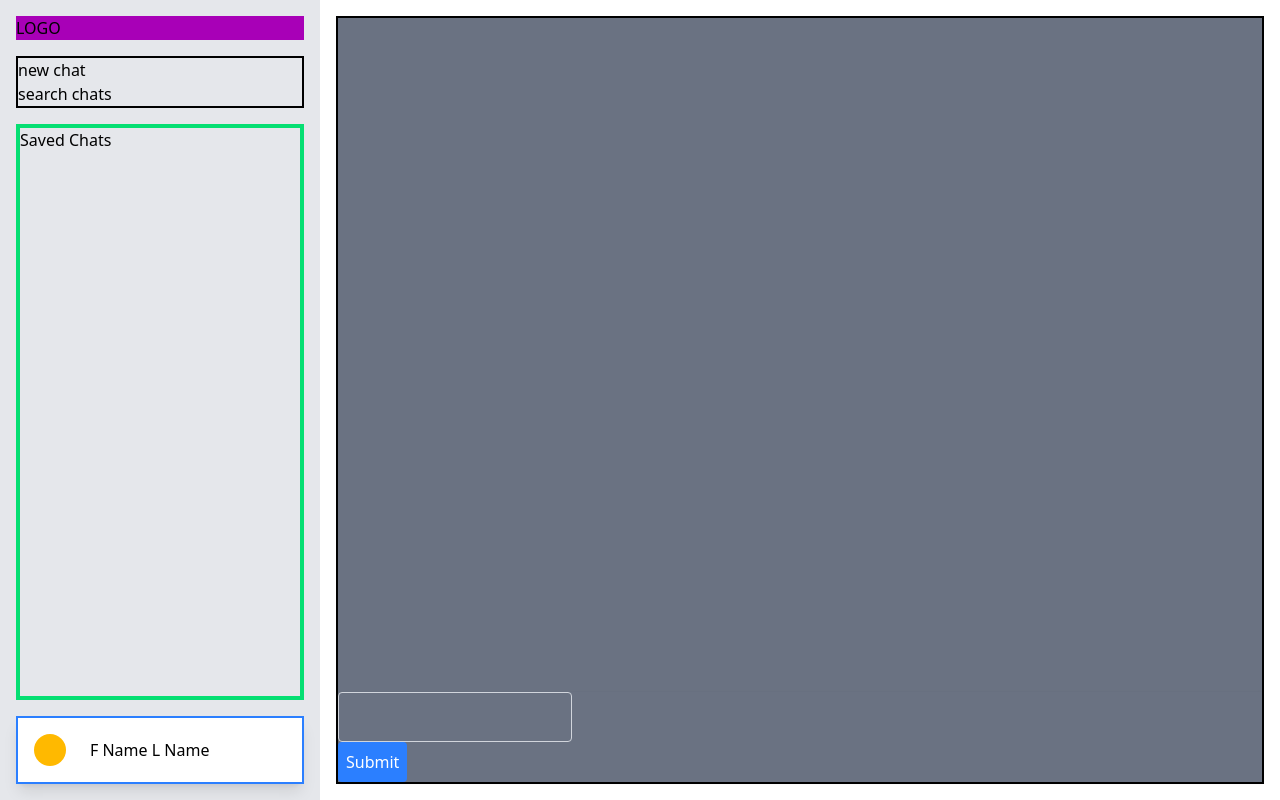
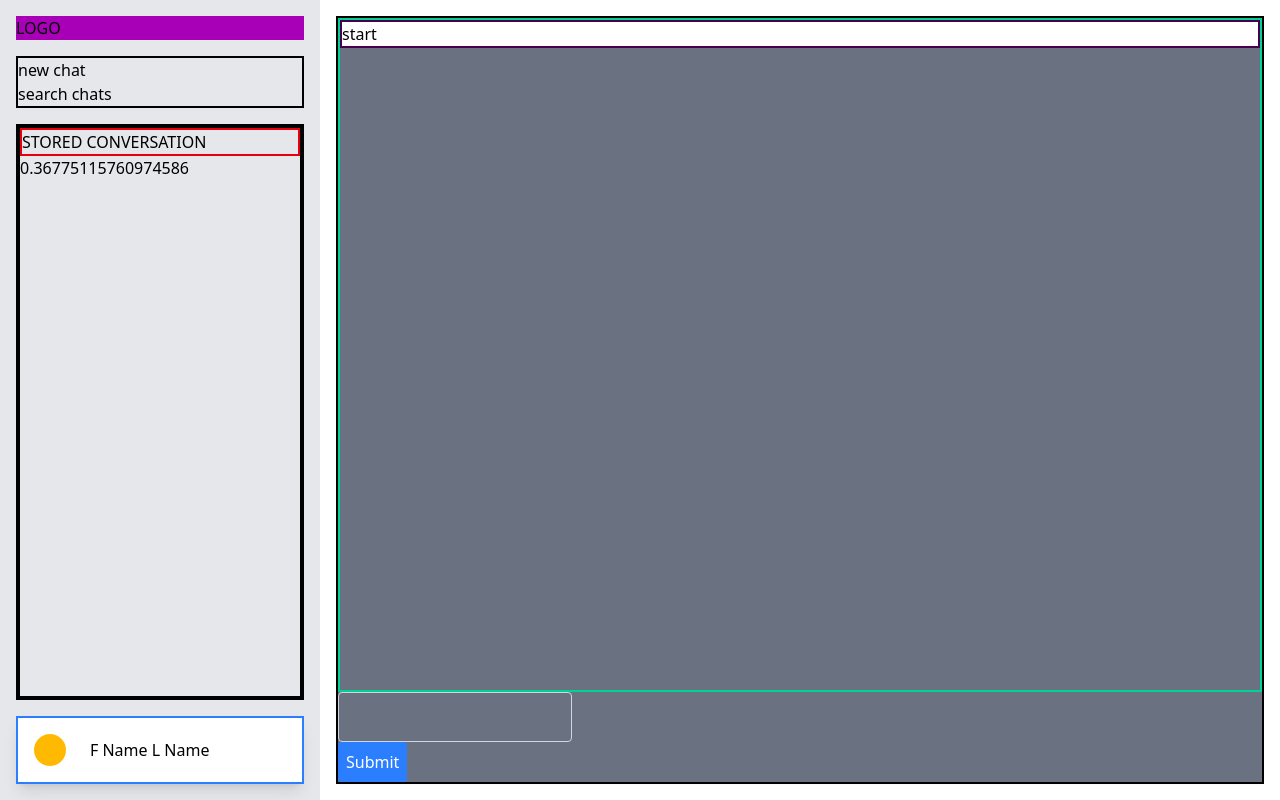
Before and after one commit to jcarballido/sa_chat, a React (Vite) app in the folder ui/: page / in a window 1280 px wide. Both pictures are taken after a click on the button "Submit". Built offline with nearby package versions, Linux system fonts and the light colour scheme; no server answers.

Commit message:
Added handlers to switch between conversations and start new ones

```diff
--- a/ui/src/app/App.tsx
+++ b/ui/src/app/App.tsx
@@ -1,10 +1,21 @@
 import BottomFixedUserComponent from "../features/chat/BottomFixedUserComponent";
 import ScrollingContainer from "../features/chat/ScrollingContainer";
+import StoredConversations from "../features/chat/StoredConversations";
+import { useMessageStore } from "../stores/message.store";
 
 export interface FullPageContainerProps {
   children?: React.ReactNode;
 }
 const App: React.FC<FullPageContainerProps> = () => {
+
+  const messageStore = useMessageStore()
+  const { setActiveConversation } = messageStore
+
+  const newChat = () => {
+    console.log("NEW CHAT STARTED")
+    setActiveConversation(null)
+  }
+
   return (
     <div className="flex h-screen w-screen">
       <aside className="w-1/4 max-w-sm bg-gray-200 p-4 flex flex-col gap-4">
@@ -12,11 +23,12 @@ const App: React.FC<FullPageContainerProps> = () => {
           LOGO
         </div>
         <div className="border-2 flex-col ">
-          <div>new chat</div>
+          <div onClick={newChat}>new chat</div>
           <div>search chats</div>
         </div>
-        <div className="grow border-4 border-green-400">
-          Saved Chats
+        <div className="grow border-4 border-black">
+          <h1 className="border-2 border-red-600">STORED CONVERSATION</h1>
+          <StoredConversations />
         </div>
         <BottomFixedUserComponent />
       </aside>
--- a/ui/src/features/chat/ScrollingContainer.tsx
+++ b/ui/src/features/chat/ScrollingContainer.tsx
@@ -1,20 +1,37 @@
-import React from 'react';
+import { useMessageStore } from '../../stores/message.store';
 import TextInputContainer from './TextInputContainer';
 
-type ScrollingContainerProps = {
-  children?: React.ReactNode;
-};
+const ScrollingContainer = () => {
 
-const ScrollingContainer: React.FC<ScrollingContainerProps> = ({ children}) => (
+  const messageStore = useMessageStore()
+  const { conversations,activeConversationId } = messageStore
+
+  return (
     <div className="flex flex-col h-full border-2 border-black bg-gray-500">
-    <div className="flex-1 overflow-y-auto">
-      {children}
+      <div className="flex-1 overflow-y-auto border-2 border-emerald-400">
+        {
+          conversations.map(conv => {
+            if(conv.conversationId === activeConversationId){
+              return(
+                <div className='border-2 border-fuchsia-950'>
+                  {
+                    conv.messages.map(mes => (
+                      <div className={`${mes.role === "user" ? "bg-white": "bg-amber-500"}`}>{mes.content}</div>
+                    ))
+                  }
+                </div>
+              )
+            }
+            return null
+          })
+        }
       </div>
 
       <div className="sticky bottom-0 shadow max-h-full">
         <TextInputContainer />
       </div>
     </div>
-);
+  )
+};
 
 export default ScrollingContainer;
--- /dev/null
+++ b/ui/src/features/chat/StoredConversations.tsx
@@ -0,0 +1,19 @@
+import { useMessageStore } from "../../stores/message.store"
+
+const StoredConversations = () => {
+  const messageStore = useMessageStore()
+  const { conversations, setActiveConversation } = messageStore
+
+  return(
+    <div>
+      {
+        conversations.map(conv => (
+            <div key={conv.conversationId} onClick={() => setActiveConversation(conv.conversationId) }>{conv.conversationId}</div>
+          )
+        )
+      }
+    </div>
+  )
+}
+
+export default StoredConversations
--- a/ui/src/stores/message.store.ts
+++ b/ui/src/stores/message.store.ts
@@ -1,6 +1,6 @@
 import { create } from "zustand"
 import { persist } from "zustand/middleware"
-import type { AssistantMessageType, MessageType, UserMessageType } from "../types/message.schema"
+import type { AssistantMessageType, UserMessageType } from "../types/message.schema"
 import type { ConversationType } from "../types/conversation.schema"
 
 type State = {
@@ -10,7 +10,7 @@ type State = {
 
 type Action = {
   addMessage:(message: UserMessageType | AssistantMessageType,options?:{conversationId?: string}) => void,
-  setActiveConversation:(conversationId: string)=> void
+  setActiveConversation:(conversationId: string | null)=> void
 }
 
 const createConversation = (initialMessage: UserMessageType) => {
@@ -54,7 +54,7 @@ export const useMessageStore = create<State & Action>()(
           })
         }))
       },
-      setActiveConversation:(activeConversationId: string) => set({activeConversationId})
+      setActiveConversation:(activeConversationId: string | null) => set({activeConversationId})
     }),{name:'message-store'}
   )
 )
```
Lines whose indentation alone changed are shown as unchanged.
